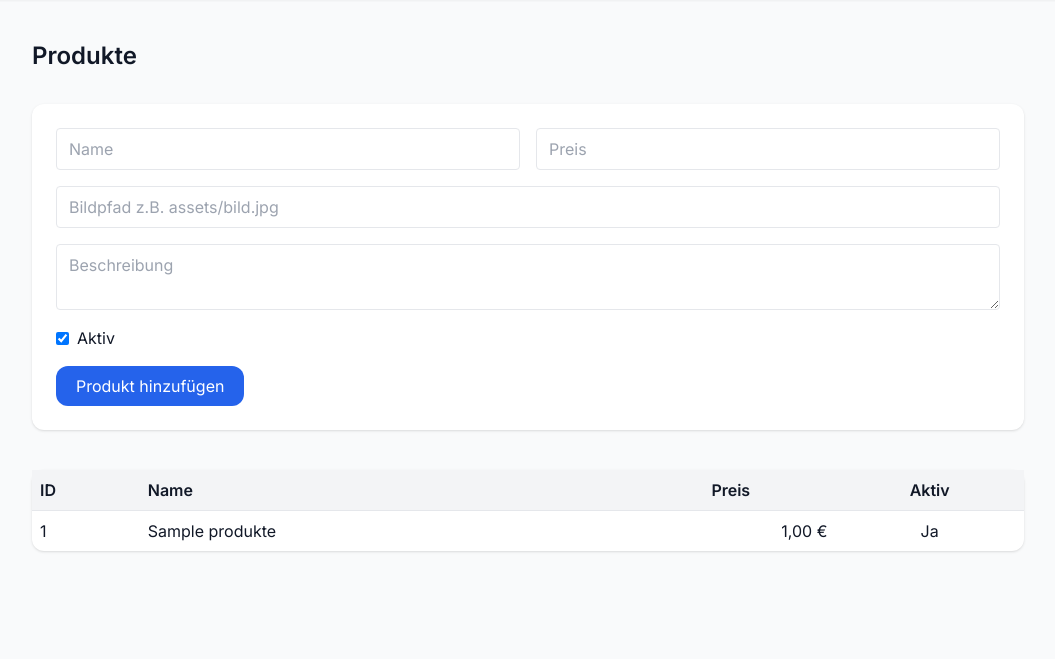
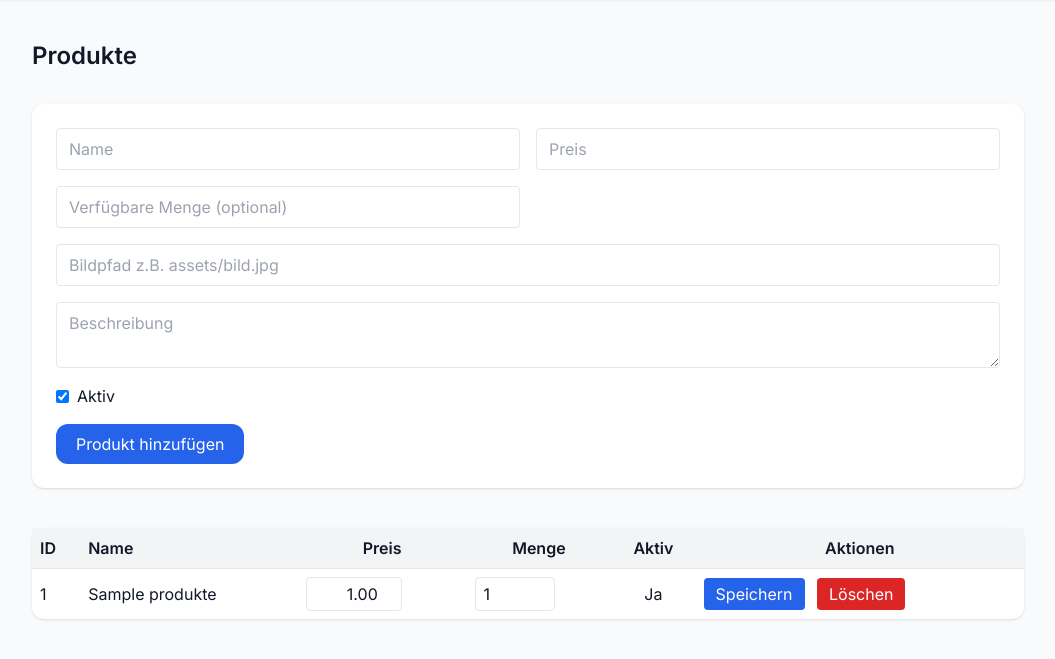
Before and after one commit to txm296/website-chatgptshop, a PHP site: page /admin/produkte.php in a window 1280 px wide. Shown: the part 89-748 px from the top of the page, without its empty margins (112-1167 px from the left). Run offline with PHP 8.4, Linux system fonts and the light colour scheme; a user stored in the database is signed in; tables that the repository leaves empty hold one stand-in row (values such as "Sample post"); some libraries are stand-ins or nearby versions.

Commit message:
Add product management features

```diff
--- a/admin/produkte.php
+++ b/admin/produkte.php
@@ -6,16 +6,32 @@ if (!isset($_SESSION['admin'])) {
 }
 require '../inc/db.php';
 
-// Produkt anlegen
+// Aktionen für Produkte verarbeiten
 if ($_SERVER['REQUEST_METHOD'] === 'POST') {
-    $stmt = $pdo->prepare("INSERT INTO produkte (name, beschreibung, preis, bild, aktiv) VALUES (?,?,?,?,?)");
+    $action = $_POST['action'] ?? 'add';
+    if ($action === 'add') {
+        $stmt = $pdo->prepare("INSERT INTO produkte (name, beschreibung, preis, bild, menge, aktiv) VALUES (?,?,?,?,?,?)");
+        $menge = $_POST['menge'] === '' ? null : intval($_POST['menge']);
         $stmt->execute([
             $_POST['name'] ?? '',
             $_POST['beschreibung'] ?? '',
             floatval($_POST['preis'] ?? 0),
             $_POST['bild'] ?? '',
+            $menge,
             isset($_POST['aktiv']) ? 1 : 0
         ]);
+    } elseif ($action === 'update' && isset($_POST['id'])) {
+        $stmt = $pdo->prepare("UPDATE produkte SET preis=?, menge=? WHERE id=?");
+        $menge = $_POST['menge'] === '' ? null : intval($_POST['menge']);
+        $stmt->execute([
+            floatval($_POST['preis'] ?? 0),
+            $menge,
+            intval($_POST['id'])
+        ]);
+    } elseif ($action === 'delete' && isset($_POST['id'])) {
+        $stmt = $pdo->prepare("DELETE FROM produkte WHERE id=?");
+        $stmt->execute([intval($_POST['id'])]);
+    }
 }
 
 $produkte = $pdo->query("SELECT * FROM produkte ORDER BY id DESC")->fetchAll(PDO::FETCH_ASSOC);
@@ -56,9 +72,11 @@ $produkte = $pdo->query("SELECT * FROM produkte ORDER BY id DESC")->fetchAll(PDO
     <main class="max-w-5xl mx-auto px-4 py-10">
         <h1 class="text-2xl font-bold mb-8">Produkte</h1>
         <form method="post" class="bg-white shadow rounded-xl p-6 mb-10">
+            <input type="hidden" name="action" value="add">
             <div class="grid grid-cols-1 md:grid-cols-2 gap-4">
                 <input name="name" class="border px-3 py-2 rounded" placeholder="Name" required>
                 <input name="preis" type="number" step="0.01" class="border px-3 py-2 rounded" placeholder="Preis" required>
+                <input name="menge" type="number" min="0" class="border px-3 py-2 rounded" placeholder="Verfügbare Menge (optional)">
                 <input name="bild" class="border px-3 py-2 rounded md:col-span-2" placeholder="Bildpfad z.B. assets/bild.jpg" required>
                 <textarea name="beschreibung" class="border px-3 py-2 rounded md:col-span-2" placeholder="Beschreibung"></textarea>
                 <label class="flex items-center gap-2 md:col-span-2"><input type="checkbox" name="aktiv" checked> Aktiv</label>
@@ -67,15 +85,31 @@ $produkte = $pdo->query("SELECT * FROM produkte ORDER BY id DESC")->fetchAll(PDO
         </form>
         <table class="w-full bg-white shadow rounded-xl">
             <thead class="bg-gray-100">
-                <tr><th class="p-2 text-left">ID</th><th class="p-2 text-left">Name</th><th class="p-2">Preis</th><th class="p-2">Aktiv</th></tr>
+                <tr><th class="p-2 text-left">ID</th><th class="p-2 text-left">Name</th><th class="p-2">Preis</th><th class="p-2">Menge</th><th class="p-2">Aktiv</th><th class="p-2">Aktionen</th></tr>
             </thead>
             <tbody>
                 <?php foreach ($produkte as $p): ?>
+                <form id="u<?= $p['id'] ?>" method="post"></form>
                 <tr class="border-t">
                     <td class="p-2"><?= $p['id'] ?></td>
                     <td class="p-2"><?= htmlspecialchars($p['name']) ?></td>
-                    <td class="p-2 text-right"><?= number_format($p['preis'],2,',','.') ?> €</td>
+                    <td class="p-2">
+                        <input form="u<?= $p['id'] ?>" type="hidden" name="action" value="update">
+                        <input form="u<?= $p['id'] ?>" type="hidden" name="id" value="<?= $p['id'] ?>">
+                        <input form="u<?= $p['id'] ?>" name="preis" type="number" step="0.01" value="<?= number_format($p['preis'],2,'.','') ?>" class="border px-2 py-1 rounded w-24 text-right">
+                    </td>
+                    <td class="p-2">
+                        <input form="u<?= $p['id'] ?>" name="menge" type="number" min="0" value="<?= htmlspecialchars($p['menge']) ?>" class="border px-2 py-1 rounded w-20" placeholder="frei">
+                    </td>
                     <td class="p-2 text-center"><?= $p['aktiv'] ? 'Ja' : 'Nein' ?></td>
+                    <td class="p-2">
+                        <button form="u<?= $p['id'] ?>" class="px-3 py-1 bg-blue-600 text-white rounded mr-2">Speichern</button>
+                        <form method="post" onsubmit="return confirm('Produkt wirklich l\u00f6schen?')" class="inline">
+                            <input type="hidden" name="action" value="delete">
+                            <input type="hidden" name="id" value="<?= $p['id'] ?>">
+                            <button class="px-3 py-1 bg-red-600 text-white rounded">Löschen</button>
+                        </form>
+                    </td>
                 </tr>
                 <?php endforeach; ?>
             </tbody>
--- a/sql/setup.sql
+++ b/sql/setup.sql
@@ -5,6 +5,7 @@ CREATE TABLE produkte (
     beschreibung TEXT,
     preis DECIMAL(10,2),
     bild VARCHAR(255),
+    menge INT DEFAULT NULL,
     aktiv TINYINT DEFAULT 1
 );
 
```
Lines whose indentation alone changed are shown as unchanged.
